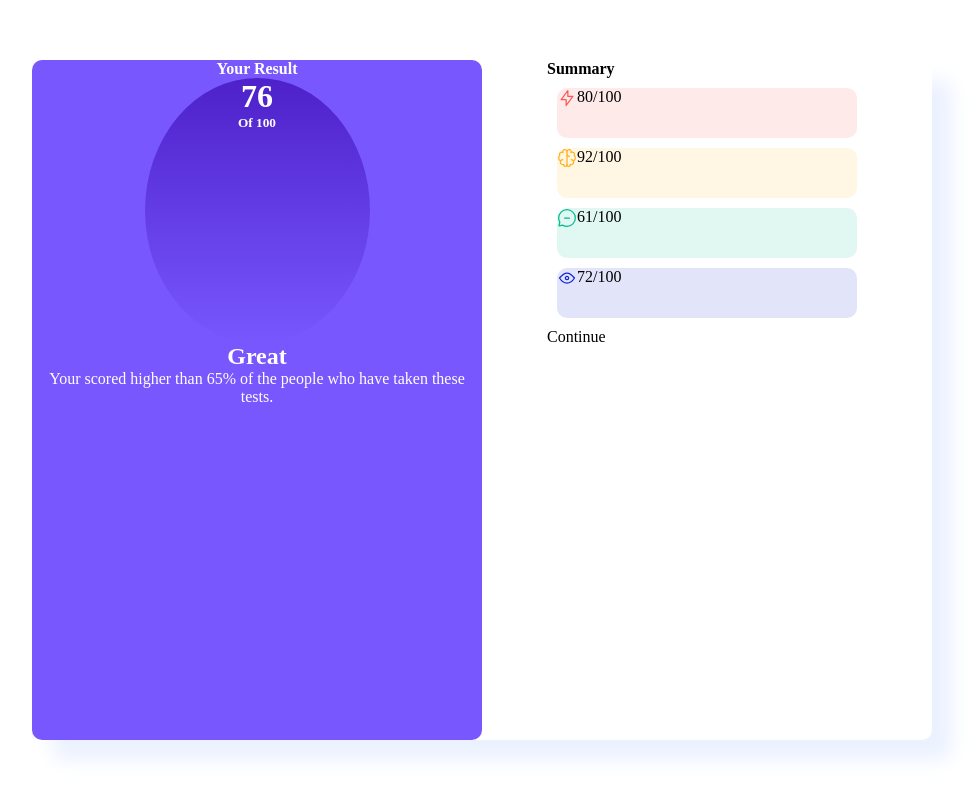
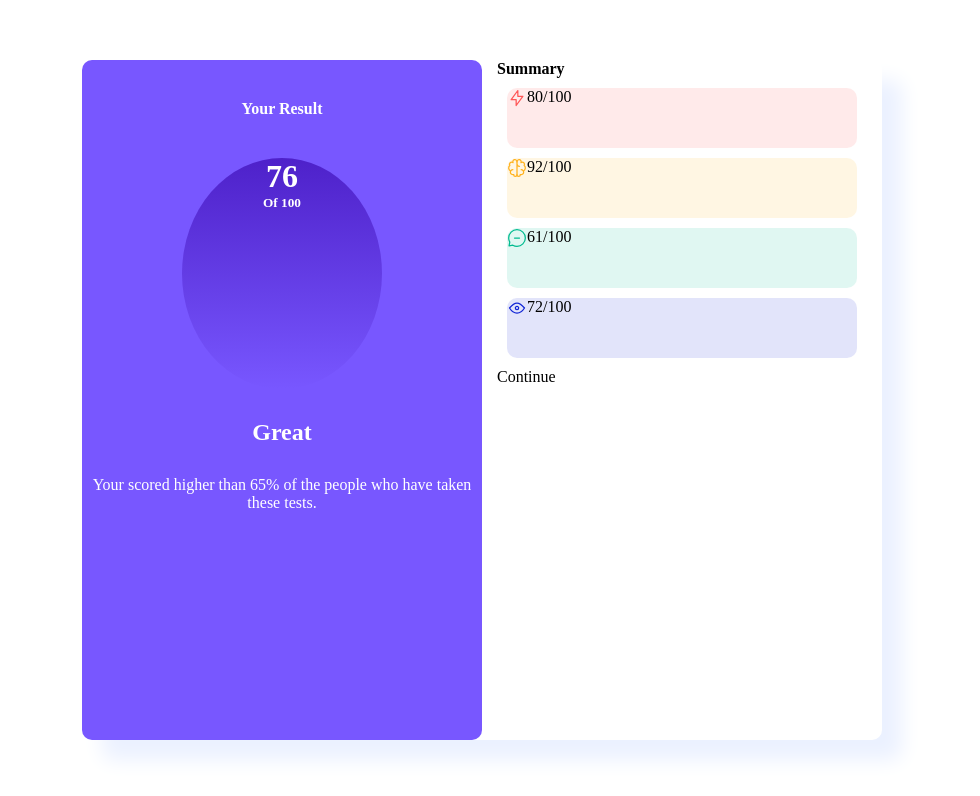
Before and after one commit to RafaDorf04042022/desafio_01, a plain HTML site: page index.html in a window 1280 px wide. Shown: the whole page, without its empty margins (158-1138 px from the left). Drawn offline with Linux system fonts and the light colour scheme.

Commit message:
10 de agosto

```diff
--- a/style.css
+++ b/style.css
@@ -6,8 +6,8 @@
 li {
   display: flex;
   margin: 10px;
-  width: 300px;
-  height: 50px;
+  width: 350px;
+  height: 60px;
   border-radius: 10px;
   list-style-type: none;
   background-color: black;
@@ -30,13 +30,19 @@ main{
   background-color: hsl(252, 100%, 67%);
   color: white;
   border-radius: 10px;
-  width: 450px;
+  width: 400px;
   height: 100%;
+}
+.result>h4{
+  margin: 40px;
+}
+.result>h2{
+  margin: 30px;
 }
 .base{
   display: flex;
   border-radius: 10px;
-  width: 900px;
+  width: 800px;
   height: 85%;
   box-shadow: 20px 20px 20px hsl(221, 100%, 96%);
 }
@@ -50,7 +56,7 @@ main{
   text-align: center;
   border-radius: 50%;
   width: 50%;
-  height: 39%;
+  height: 34%;
   background:  linear-gradient(to bottom, hsla(256, 72%, 46%, 1), hsla(241, 72%, 46%, 0));
 }
 .reaction{
```
